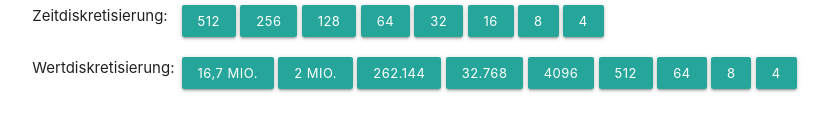
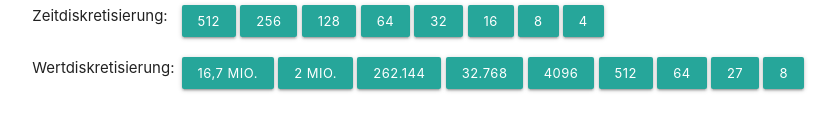
Before and after one commit to manzanillo/digi4all-interactives, a plain HTML site: page digitalImage/image.html in a window 1280 px wide. Shown: the part 514-644 px from the top of the page, without its empty margins (171-1008 px from the left). Drawn offline with nearby package versions, Linux system fonts and the light colour scheme.

Commit message:
changed btn text

```diff
--- a/digitalImage/image.html
+++ b/digitalImage/image.html
@@ -42,8 +42,8 @@
                 <button id="eval-btn" class="btn-small" onclick="wert(16)">4096</button>
                 <button id="eval-btn" class="btn-small" onclick="wert(8)">512</button>
                 <button id="eval-btn" class="btn-small" onclick="wert(4)">64</button>
-                <button id="eval-btn" class="btn-small" onclick="wert(2)">8</button>
-                <button id="eval-btn" class="btn-small" onclick="wert(1)">4</button>
+                <button id="eval-btn" class="btn-small" onclick="wert(2)">27</button>
+                <button id="eval-btn" class="btn-small" onclick="wert(1)">8</button>
             </div>
         </div>
     </div>
```
